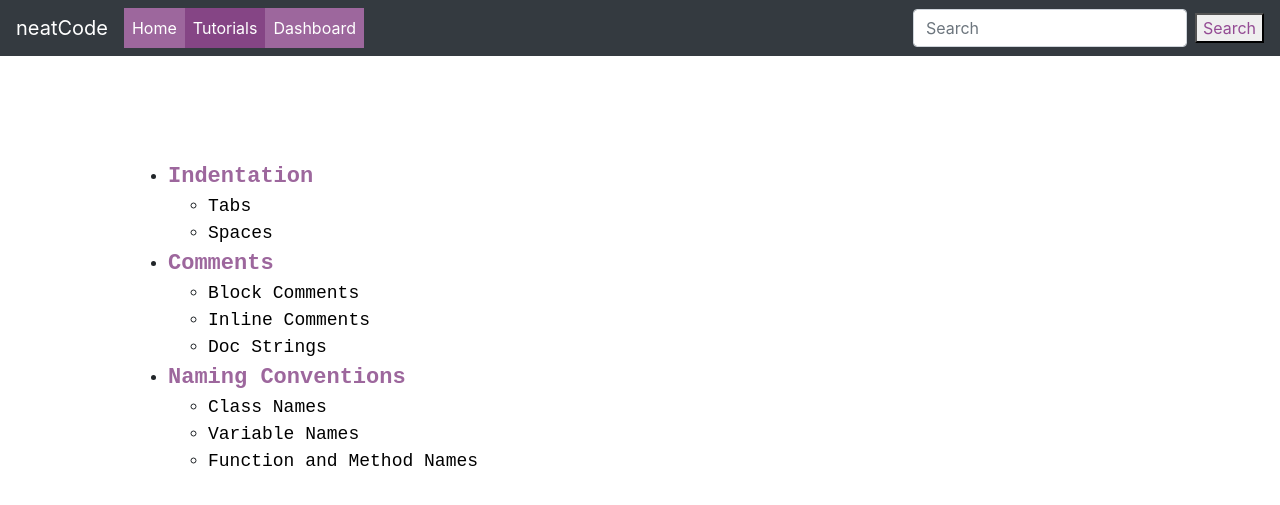
After one commit to qiuyixuan/Code_Comprehension_Platform, a Python web app: template src/templates/tutorials/tutorials.html in a window 1280 px wide. The commit adds this page. Shown: the top 505 px of the page. Run offline with Jinja, Linux system fonts and the light colour scheme; the template is opened without the code that fills it, so the values that code supplies are empty; some libraries are stand-ins or nearby versions.

Commit message:
Add files via upload

```diff
--- a/src/templates/style.css
+++ b/src/templates/style.css
@@ -12,7 +12,7 @@ body {
 }
 
 #home-btn {
-  background-color: rgb(157, 103, 157);
+  background-color: rgb(133, 69, 133);
 }
 
 #submit {
@@ -56,4 +56,5 @@ body {
 
 .search-btn {
   color: rgba(125, 34, 125, 0.8);
+  background-color: #f1f1f1;
 }
--- /dev/null
+++ b/src/templates/tutorials/tutorials.css
@@ -0,0 +1,37 @@
+body {
+    padding-top: 5rem;
+  }
+
+.nav-link {
+background-color: rgb(157, 103, 157);
+}
+
+#tutorials {
+    background-color:rgb(133, 69, 133);
+}
+
+.search-btn {
+color: rgba(125, 34, 125, 0.8);
+}
+
+.lessons {
+    padding-left: 8rem;
+    padding-top: 5rem;
+    font-family:'Courier New';
+    font-size: 18px;
+}
+
+.lessons strong {
+    font-size: 22px;
+    color:rgb(157, 103, 157);
+}
+
+a:link, a:visited {
+    text-decoration: none;
+    color: black;
+}
+
+a:hover {
+    color:rgb(133, 69, 133);
+    font-weight: bold;
+}
--- /dev/null
+++ b/src/templates/tutorials/tutorials.html
@@ -0,0 +1,66 @@
+<!doctype html>
+<html lang="en">
+    <head>
+        <title>Tutorials</title>
+        <link rel="stylesheet" href="https://stackpath.bootstrapcdn.com/bootstrap/4.3.1/css/bootstrap.min.css" integrity="sha384-ggOyR0iXCbMQv3Xipma34MD+dH/1fQ784/j6cY/iJTQUOhcWr7x9JvoRxT2MZw1T" crossorigin="anonymous">
+        <link rel="stylesheet" type="text/css" href="./tutorials.css">
+    </head>
+
+    <body>
+        <nav class="navbar navbar-expand-md navbar-dark bg-dark fixed-top">
+            <a class="navbar-brand" href="#">neatCode</a>
+            <button class="navbar-toggler" type="button" data-toggle="collapse" data-target="#navbarsExampleDefault" aria-controls="navbarsExampleDefault" aria-expanded="false" aria-label="Toggle navigation">
+              <span class="navbar-toggler-icon"></span>
+            </button>
+
+            <div class="collapse navbar-collapse" id="navbarsExampleDefault">
+              <ul class="navbar-nav mr-auto">
+                <li class="nav-item active">
+                  <a class="nav-link" href="../base.html" id="home-btn">Home <span class="sr-only">(current)</span></a>
+                </li>
+                <li class="nav-item active">
+                  <a class="nav-link" href="./tutorials.html" id="tutorials">Tutorials</a>
+                </li>
+                <li class="nav-item active">
+                  <a class="nav-link" href="../dashboard/dashboard.html" id="dashboard">Dashboard</a>
+                </li>
+              </ul>
+
+              <form class="form-inline my-2 my-lg-0">
+                <input class="form-control mr-sm-2" type="text" placeholder="Search" aria-label="Search">
+                <!-- <button class="btn btn-outline-success my-2 my-sm-0" type="submit">Search</button> -->
+                <button class="search-btn" type="submit">Search</button>
+              </form>
+            </div>
+        </nav>
+
+        <div class="lessons">
+            <ul>
+                <li><strong>Indentation</strong>
+                    <ul>
+                        <li><a href="">Tabs</a></li>
+                        <li><a href="">Spaces</a></li>
+                    </ul>
+                </li>
+
+                <li><strong>Comments</strong>
+                    <ul>
+                        <li><a href="">Block Comments</a></li>
+                        <li><a href="">Inline Comments</a></li>
+                        <li><a href="">Doc Strings</a></li>
+                    </ul>
+                </li>
+
+                <li><strong>Naming Conventions</strong>
+                    <ul>
+                        <li><a href="">Class Names</a></li>
+                        <li><a href="">Variable Names</a></li>
+                        <li><a href="">Function and Method Names</a></li>
+                    </ul>
+                </li>
+            </ul>
+
+        </div>
+
+    </body>
+</html>
```
Also changed, not shown: src/templates/base.html (+28 -10 lines), src/templates/dashboard/dashboard.css (added, +15 -0 lines), src/templates/dashboard/dashboard.html (added, +38 -0 lines).
